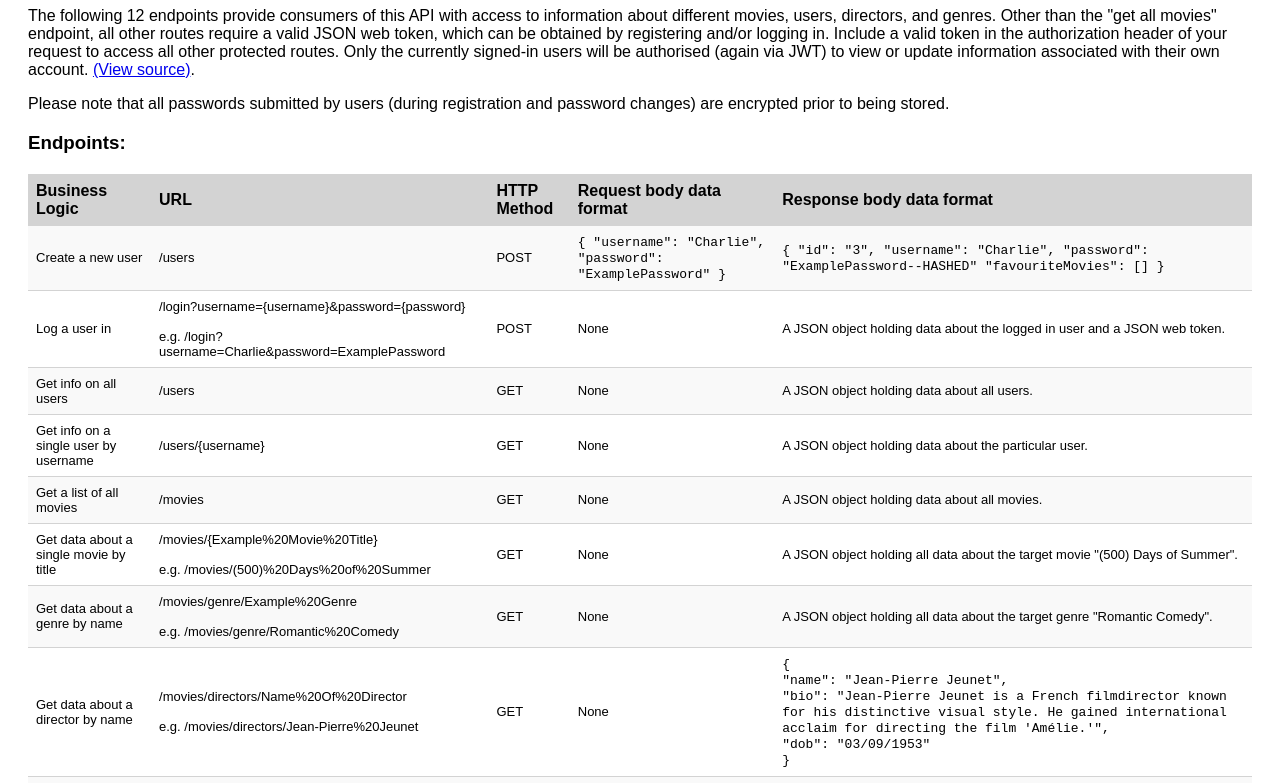
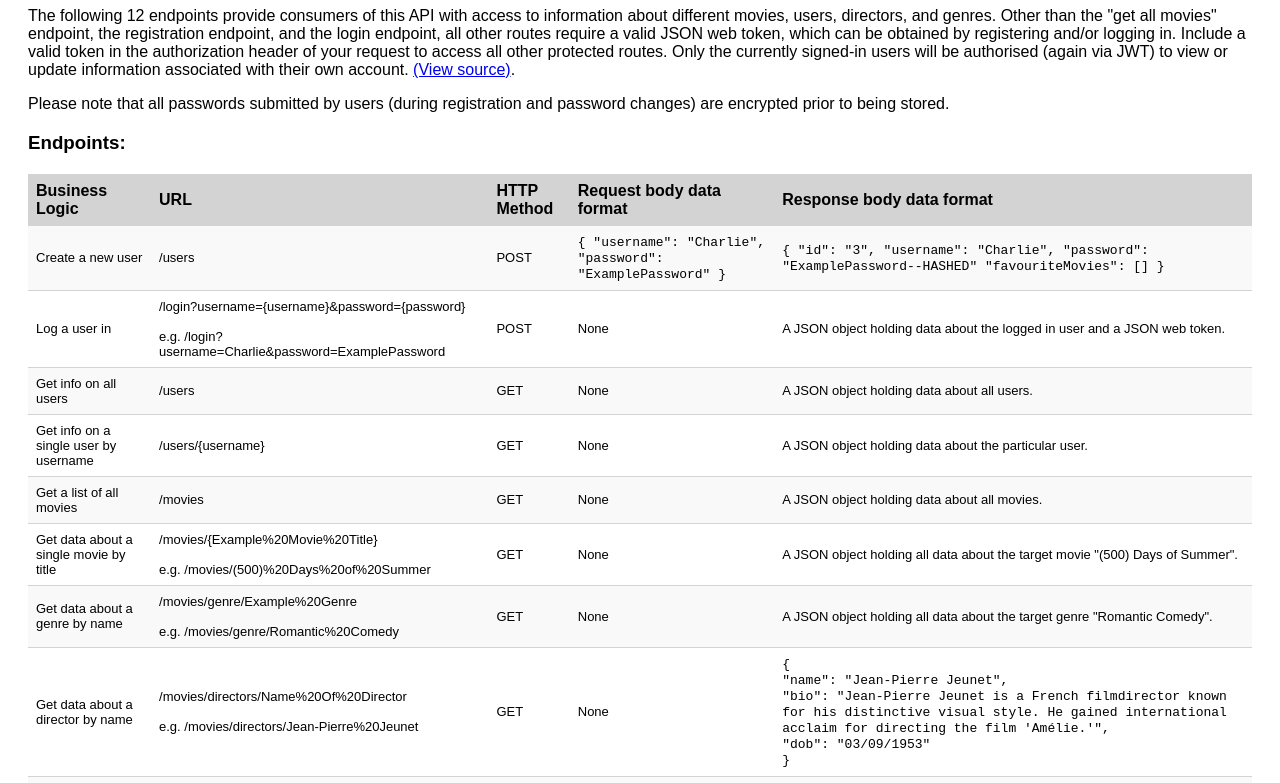
Before and after one commit to NIER-BIAN/myFlix-backend, a website: page public/documentation.html in a window 1280 px wide. Shown: the part 101-884 px from the top of the page. Drawn offline with Linux system fonts and the light colour scheme.

Commit message:
amend documentation.html

```diff
--- a/public/documentation.html
+++ b/public/documentation.html
@@ -12,7 +12,7 @@
     <h1>MyFlix Backend API Documentation</h1>
 
     <p>The following 12 endpoints provide consumers of this
-API with access to information about different movies, users, directors, and genres. Other than the "get all movies" endpoint, all other routes require a valid JSON web token, which can be obtained by registering and/or logging in. Include a valid token in the authorization header of your request to access all other protected routes. Only the currently signed-in users will be authorised (again via JWT) to view or update information associated with their own account. <a href="https://github.com/NIER-BIAN/myFlix-backend" target="_blank">(View source)</a>.</p>
+API with access to information about different movies, users, directors, and genres. Other than the "get all movies" endpoint, the registration endpoint, and the login endpoint, all other routes require a valid JSON web token, which can be obtained by registering and/or logging in. Include a valid token in the authorization header of your request to access all other protected routes. Only the currently signed-in users will be authorised (again via JWT) to view or update information associated with their own account. <a href="https://github.com/NIER-BIAN/myFlix-backend" target="_blank">(View source)</a>.</p>
 
     <p>Please note that all passwords submitted by users (during registration and password changes) are encrypted prior to being stored.</p>
 
```
